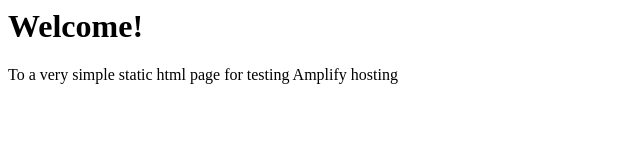
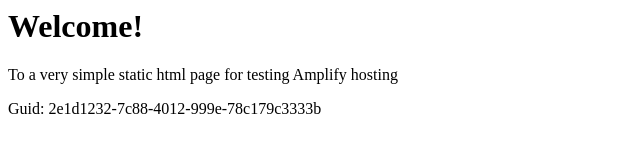
Before and after one commit to amplify-github-test-hkg/Github-PR-Commit-Integration-Test-DoNotTouch-GitHubAutoBuildPrPreviewCanaryTest-v1-prod-ap-east-1, a website: page src/index.html in a window 1280 px wide. Shown: the whole page, without its empty margins (0-640 px from the left). Drawn offline with Linux system fonts and the light colour scheme.

Commit message:
commit from integ tests

```diff
--- a/src/index.html
+++ b/src/index.html
@@ -1,3 +1,5 @@
+
+
 <html lang="en">
 
 <head>
@@ -10,6 +12,6 @@
 <body>
     <h1>Welcome!</h1>
     <p>To a very simple static html page for testing Amplify hosting</p>
-</body>
+    <p>Guid: 2e1d1232-7c88-4012-999e-78c179c3333b</p></body>
 
 </html>
```
